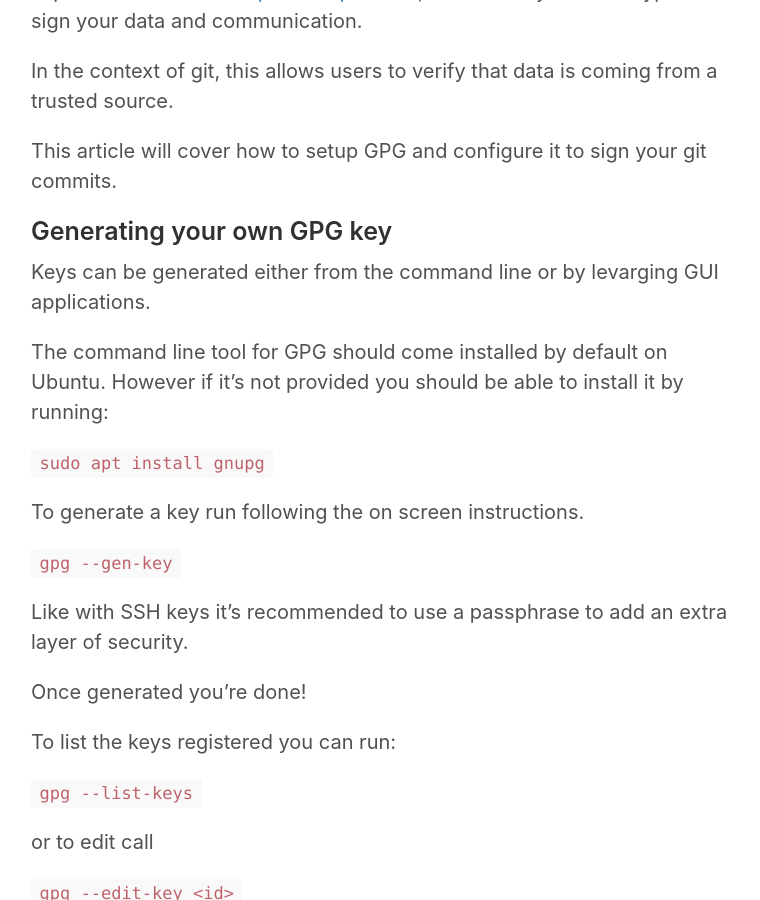
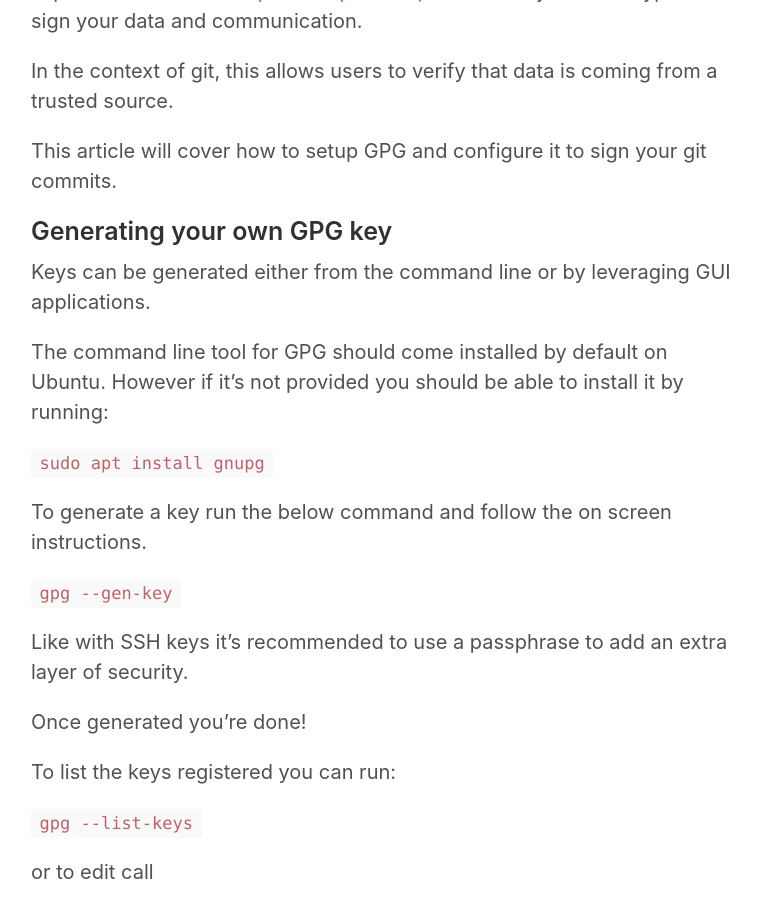
Before and after one commit to inverse/personal-site, a Jekyll site: the page built from _posts/2017-07-31-gpg-signing-git-commits.md, in a window 1280 px wide and 900 px high, scrolled down 364 px. Shown: the whole window, without its empty margins (259-1019 px from the left). Built offline with Jekyll 4.4.1, drawn with Linux system fonts in a browser that asks for light colours; comment, search, counter and statistics services are not loaded.

Commit message:
Update 2017-07-31-gpg-signing-git-commits.md

```diff
--- a/_posts/2017-07-31-gpg-signing-git-commits.md
+++ b/_posts/2017-07-31-gpg-signing-git-commits.md
@@ -16,13 +16,13 @@ This article will cover how to setup GPG and configure it to sign your git commi
 
 ## Generating your own GPG key
 
-Keys can be generated either from the command line or by levarging GUI applications.
+Keys can be generated either from the command line or by leveraging GUI applications.
 
 The command line tool for GPG should come installed by default on Ubuntu. However if it's not provided you should be able to install it by running:
 
 `sudo apt install gnupg`
 
-To generate a key run following the on screen instructions.
+To generate a key run the below command and follow the on screen instructions.
 
 `gpg --gen-key`
 
```
